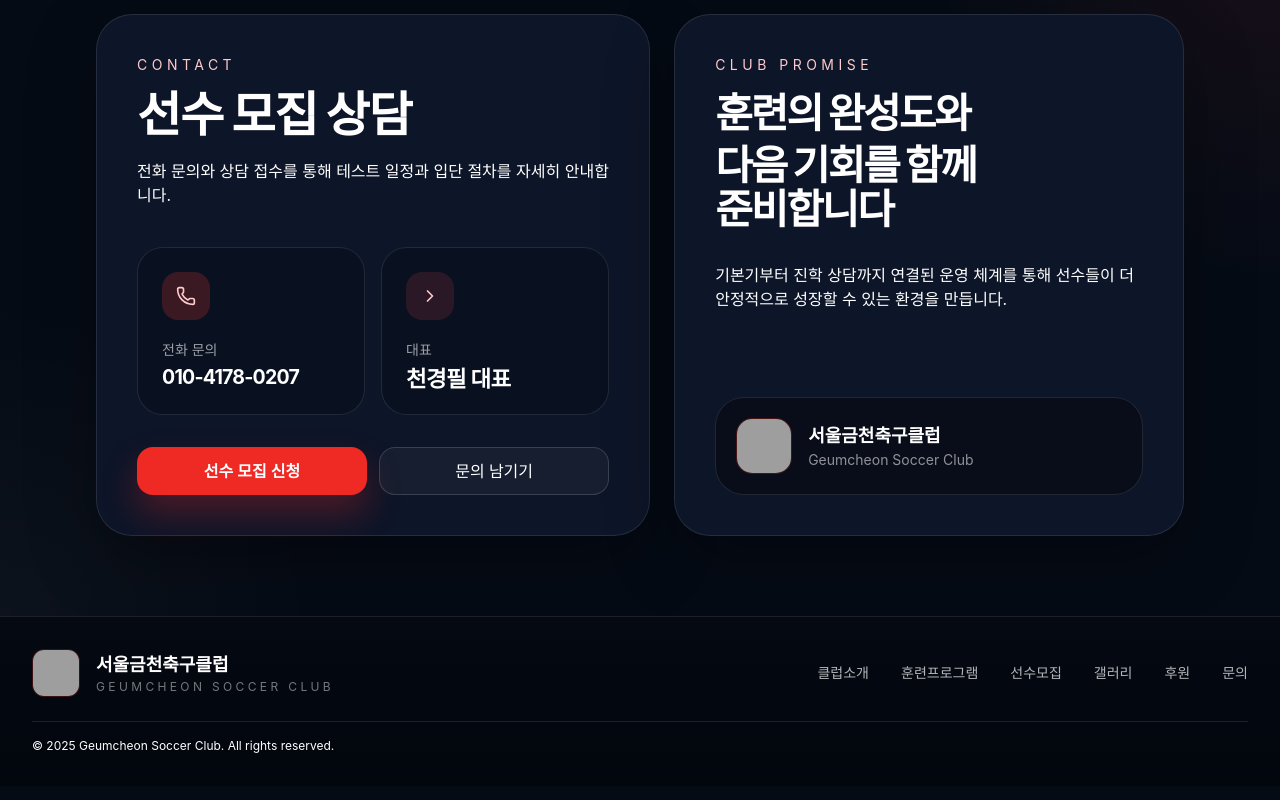
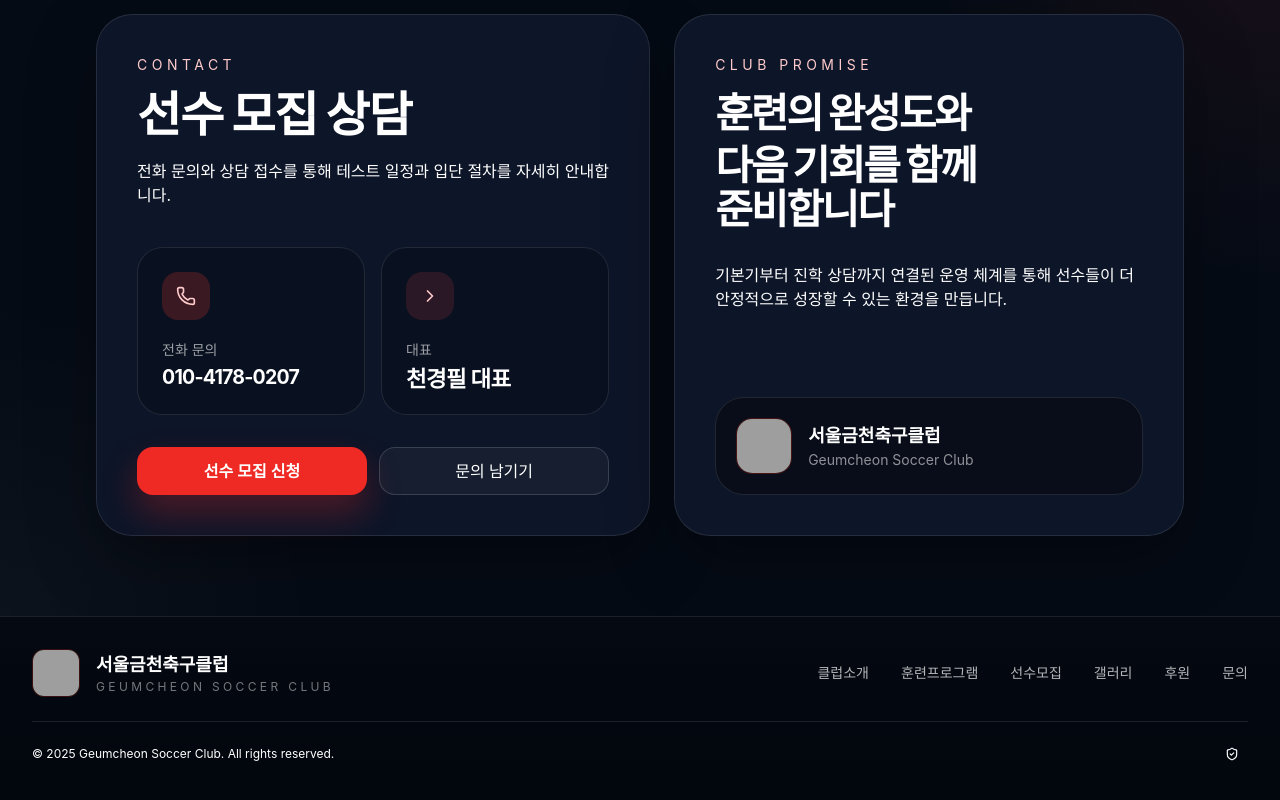
Before and after one commit to cloudokkim-pixel/geumcheon-fc, a Next.js app: page / in a window 1280 px wide. Shown: the part 4676-5476 px from the top of the page. Built offline with nearby package versions, Linux system fonts and the light colour scheme; no server answers; grey boxes are pictures that could not be loaded.

Commit message:
관리자 페이지 개선

```diff
--- a/src/app/admin/login/page.tsx
+++ b/src/app/admin/login/page.tsx
@@ -1,15 +1,27 @@
 "use client";
 
-import { FormEvent, Suspense, useState } from "react";
+import { FormEvent, Suspense, useEffect, useState } from "react";
 import { useRouter, useSearchParams } from "next/navigation";
+
+const ADMIN_USERNAME_STORAGE_KEY = "gssc_admin_username";
 
 function AdminLoginContent() {
   const router = useRouter();
   const searchParams = useSearchParams();
   const [username, setUsername] = useState("");
   const [password, setPassword] = useState("");
+  const [rememberUsername, setRememberUsername] = useState(false);
   const [error, setError] = useState("");
   const [loading, setLoading] = useState(false);
+
+  useEffect(() => {
+    const savedUsername = window.localStorage.getItem(ADMIN_USERNAME_STORAGE_KEY);
+
+    if (savedUsername) {
+      setUsername(savedUsername);
+      setRememberUsername(true);
+    }
+  }, []);
 
   async function handleSubmit(event: FormEvent<HTMLFormElement>) {
     event.preventDefault();
@@ -35,6 +47,12 @@ function AdminLoginContent() {
       return;
     }
 
+    if (rememberUsername && username.trim()) {
+      window.localStorage.setItem(ADMIN_USERNAME_STORAGE_KEY, username.trim());
+    } else {
+      window.localStorage.removeItem(ADMIN_USERNAME_STORAGE_KEY);
+    }
+
     router.push(searchParams.get("next") || "/admin/gallery");
     router.refresh();
   }
@@ -45,28 +63,46 @@ function AdminLoginContent() {
         <p className="text-sm uppercase tracking-[0.3em] text-red-300">Admin Login</p>
         <h1 className="mt-3 text-3xl font-black tracking-tight">관리자 로그인</h1>
         <p className="mt-3 text-sm leading-6 text-white/65">
-          관리자 API와 `/admin` 페이지 접근을 위한 세션 로그인입니다.
+          관리자 페이지와 업로드 기능에 접근하기 위한 로그인입니다.
         </p>
 
         <form className="mt-8 space-y-5" onSubmit={handleSubmit}>
           <div>
-            <label className="mb-2 block text-sm text-white/60">아이디</label>
+            <label htmlFor="admin-username" className="mb-2 block text-sm text-white/60">
+              아이디
+            </label>
             <input
+              id="admin-username"
               value={username}
               onChange={(event) => setUsername(event.target.value)}
+              autoComplete="username"
               className="h-12 w-full rounded-2xl border border-white/10 bg-white/5 px-4"
             />
           </div>
 
           <div>
-            <label className="mb-2 block text-sm text-white/60">비밀번호</label>
+            <label htmlFor="admin-password" className="mb-2 block text-sm text-white/60">
+              비밀번호
+            </label>
             <input
+              id="admin-password"
               type="password"
               value={password}
               onChange={(event) => setPassword(event.target.value)}
+              autoComplete="current-password"
               className="h-12 w-full rounded-2xl border border-white/10 bg-white/5 px-4"
             />
           </div>
+
+          <label className="flex items-center gap-3 text-sm text-white/65">
+            <input
+              type="checkbox"
+              checked={rememberUsername}
+              onChange={(event) => setRememberUsername(event.target.checked)}
+              className="h-4 w-4 rounded border-white/20 bg-white/5 accent-red-500"
+            />
+            <span>아이디 기억하기</span>
+          </label>
 
           {error ? <p className="text-sm text-red-300">{error}</p> : null}
 
@@ -85,7 +121,13 @@ function AdminLoginContent() {
 
 export default function AdminLoginPage() {
   return (
-    <Suspense fallback={<main className="flex min-h-screen items-center justify-center bg-[#050b15] px-4 text-white">Loading...</main>}>
+    <Suspense
+      fallback={
+        <main className="flex min-h-screen items-center justify-center bg-[#050b15] px-4 text-white">
+          Loading...
+        </main>
+      }
+    >
       <AdminLoginContent />
     </Suspense>
   );
--- a/src/components/geumcheon-homepage.tsx
+++ b/src/components/geumcheon-homepage.tsx
@@ -499,8 +499,16 @@ export default function GeumcheonHomepage() {
             </nav>
           </div>
 
-          <div className="mt-6 border-t border-white/10 pt-4 text-xs text-white/38">
-            {t.footerCopyright}
+          <div className="mt-6 flex items-center justify-between gap-4 border-t border-white/10 pt-4 text-xs text-white/38">
+            <span>{t.footerCopyright}</span>
+            <a
+              href="/admin/login"
+              aria-label="관리자 페이지"
+              title="관리자 페이지"
+              className="inline-flex h-8 w-8 items-center justify-center rounded-full text-white/18 transition hover:bg-white/5 hover:text-white/42"
+            >
+              <ShieldCheck className="h-3.5 w-3.5" />
+            </a>
           </div>
         </div>
       </footer>
```
